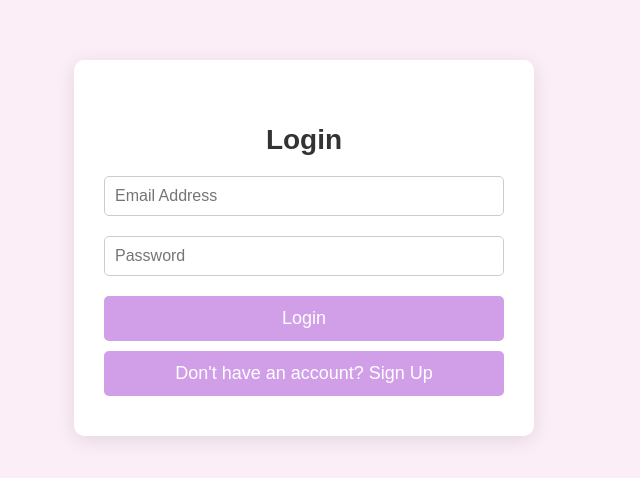
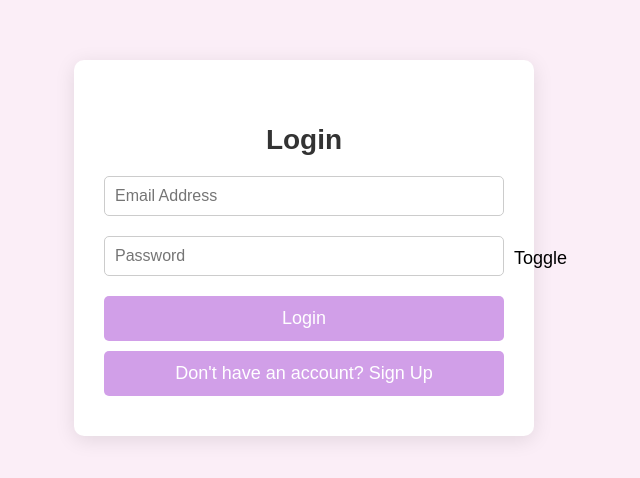
Before and after one commit to sreeja-sen/moonbloom, a React (Create React App) app in the folder moonbloom/: page / in a window 1280 px wide. Shown: the part 172-650 px from the top of the page, without its empty margins (336-976 px from the left). Built offline with nearby package versions, Linux system fonts and the light colour scheme.

Commit message:
added login / sign up functionalities via firebase

```diff
--- a/moonbloom/package.json
+++ b/moonbloom/package.json
@@ -9,6 +9,7 @@
     "@testing-library/jest-dom": "^5.17.0",
     "@testing-library/react": "^13.4.0",
     "@testing-library/user-event": "^13.5.0",
+    "firebase": "^10.14.1",
     "react": "^18.3.1",
     "react-dom": "^18.3.1",
     "react-router-dom": "^6.26.1",
--- a/moonbloom/src/App.js
+++ b/moonbloom/src/App.js
@@ -1,4 +1,6 @@
 import React, { useState } from 'react';
+import FirebaseApp from './firebase.js';
+
 import Header from './components/Header';
 import SettingsPanel from './components/SettingsPanel';
 import KeyPanel from './components/KeyPanel';
@@ -15,6 +17,8 @@ const App = () => {
     const [periodLength, setPeriodLength] = useState(5);
     const [periods, setPeriods] = useState([]);
     const [isLoggedIn, setIsLoggedIn] = useState(false);
+
+    console.log(FirebaseApp);
 
     const toggleDarkMode = () => {
         setDarkMode(!darkMode);
--- a/moonbloom/src/components/LoginSignup.js
+++ b/moonbloom/src/components/LoginSignup.js
@@ -1,20 +1,47 @@
-import React, { useState } from 'react';
+import React, { useState, useMemo } from 'react';
+import FirebaseApp from '../firebase.js';
 import '../styles/LoginSignup.css';
+import { getAuth, signInWithEmailAndPassword, createUserWithEmailAndPassword } from "firebase/auth";
 
 const LoginSignup = ({ onLogin }) => {
     const [isLogin, setIsLogin] = useState(true);
     const [email, setEmail] = useState('');
     const [password, setPassword] = useState('');
 
+    const [passwordVisible, setPasswordVisible] = useState(false);
+
+    const auth = useMemo(() => getAuth(FirebaseApp), []);
+
     const handleSubmit = () => {
-        const hardcodedEmail = 'moon@bloom.com';
-        const hardcodedPassword = 'moonbloom123';
+        // const hardcodedEmail = 'moon@bloom.com';
+        // const hardcodedPassword = 'moonbloom123';
+        // hello@gmail.com
+        // helloworld
 
-        if (email === hardcodedEmail && password === hardcodedPassword) {
-            onLogin(true);
+        // login logic
+
+        if (isLogin) {
+            signInWithEmailAndPassword(auth, email, password)
+            .then(userCredential => {
+                console.log(userCredential.user);
+                onLogin(true);
+            })
+            .catch(error => {
+                console.error(error);
+                alert('Invalid email or password');
+            });
         } else {
-            alert('Invalid email or password');
+            createUserWithEmailAndPassword(auth, email, password)
+            .then(userCredential => {
+                console.log(userCredential.user);
+                onLogin(true);
+            })
+            .catch(error => {
+                console.error(error);
+                alert('Invalid email or password');
+            });
         }
+
     };
 
     return (
@@ -28,11 +55,17 @@ const LoginSignup = ({ onLogin }) => {
                     onChange={(e) => setEmail(e.target.value)}
                 />
                 <input
-                    type="password"
+                    type={passwordVisible ? "text" : "password"}
                     placeholder="Password"
                     value={password}
                     onChange={(e) => setPassword(e.target.value)}
                 />
+                <button
+                    className="password-toggle"
+                    onClick={() => setPasswordVisible(!passwordVisible)}
+                >
+                    Toggle
+                </button>
                 <button onClick={handleSubmit}>
                     {isLogin ? 'Login' : 'Sign Up'}
                 </button>
--- /dev/null
+++ b/moonbloom/src/firebase.js
@@ -0,0 +1,17 @@
+
+import { initializeApp } from "firebase/app";
+
+const firebaseConfig = {
+  apiKey: "AIzaSyA-i3S2nSbKEg6h7fuRw8q6dhZs6mD2dYg",
+  authDomain: "moonbloom-39270.firebaseapp.com",
+  projectId: "moonbloom-39270",
+  storageBucket: "moonbloom-39270.appspot.com",
+  messagingSenderId: "767867680688",
+  appId: "1:767867680688:web:88d603c284b548996f4875"
+};
+
+const app = initializeApp(firebaseConfig);
+
+export default app;
+
+// process.env
--- a/moonbloom/src/styles/LoginSignup.css
+++ b/moonbloom/src/styles/LoginSignup.css
@@ -9,6 +9,7 @@
 }
 
 .login-signup-box {
+    position: relative;
     background-color: white;
     padding: 40px 30px;
     border-radius: 10px;
@@ -81,3 +82,13 @@
 .logout-button:hover {
     background-color: #b584d6;
 }
+
+.password-toggle {
+    position: absolute !important;
+    right: 0 !important;
+    width: 20px !important;
+    height: 20px !important;
+    background-color: transparent !important;
+    border: none !important;
+    color: black !important;
+}
```
Also changed, not shown: 1 other file (tests, documents, lock files or other folders).
